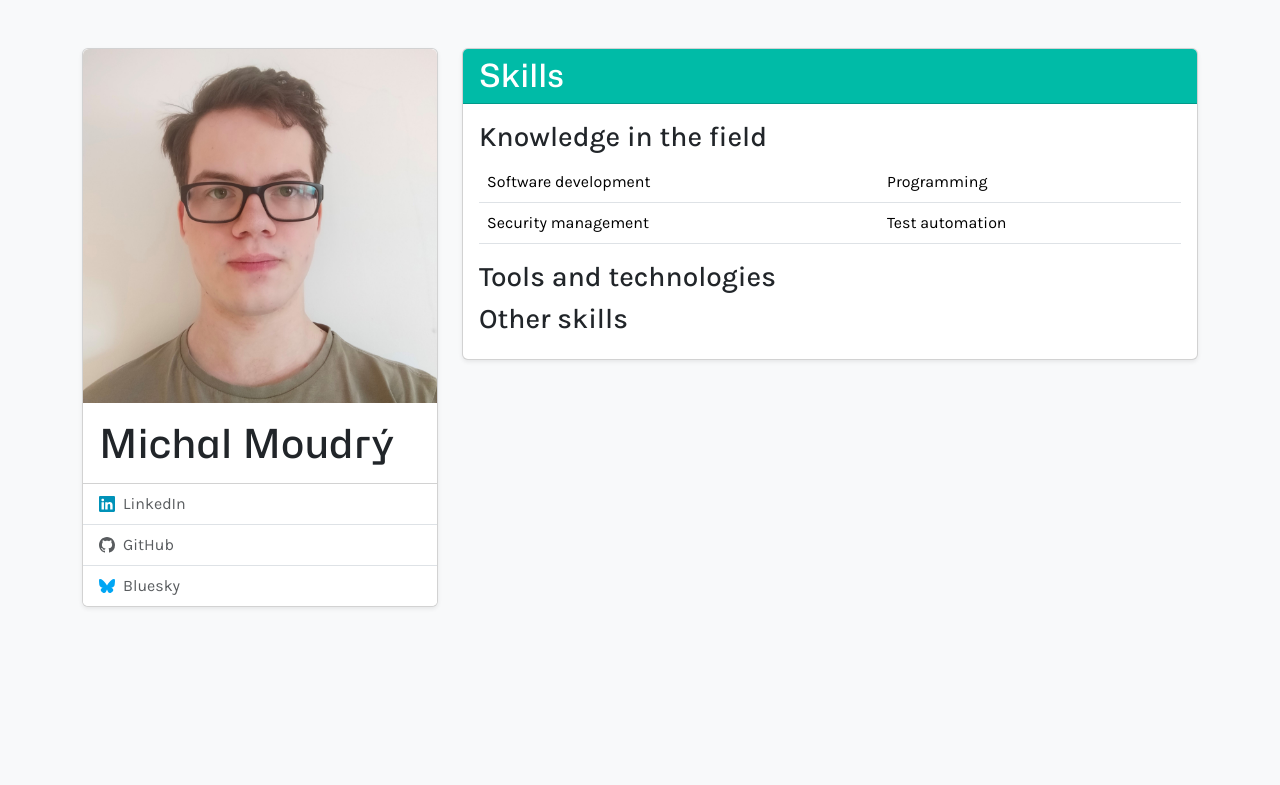
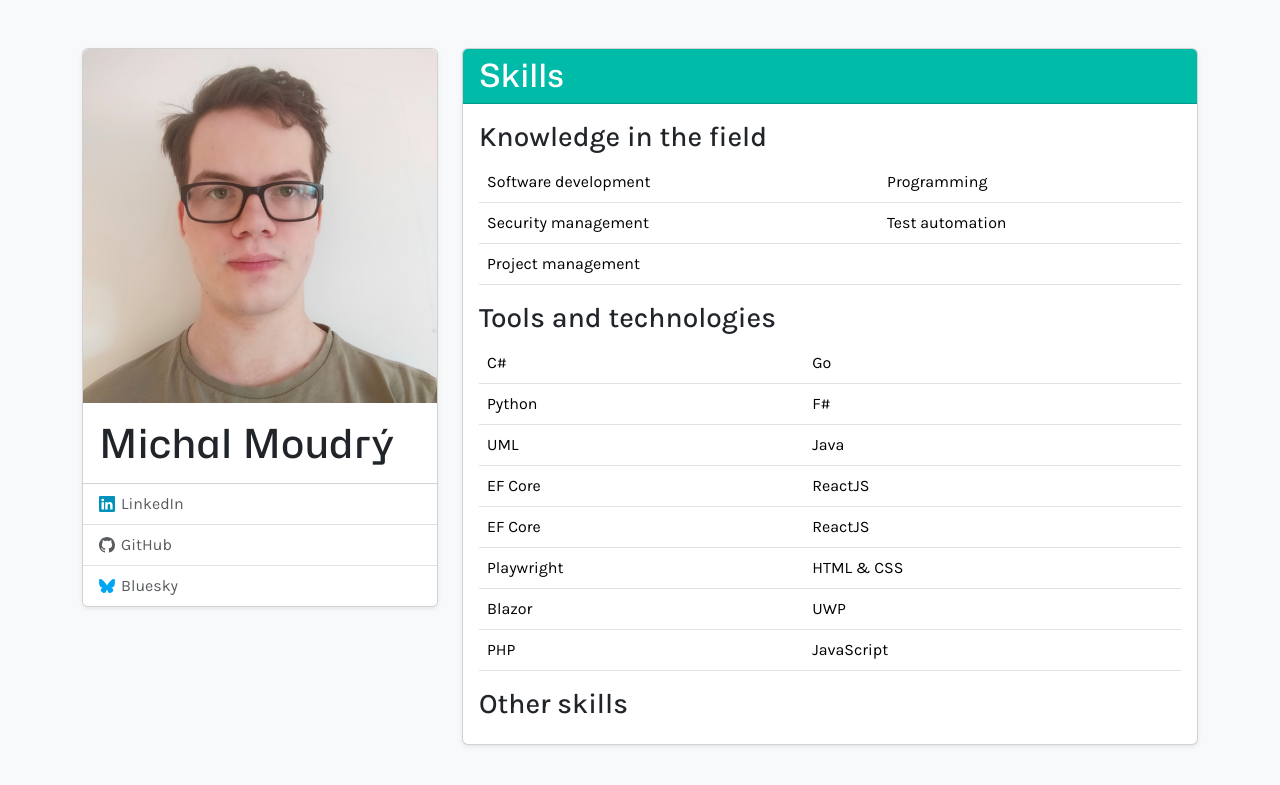
Before and after one commit to MichalMoudry/michalmoudry.github.io, a Jekyll site: the page built from skills/index.html, in a window 1280 px wide. Shown: the top 785 px of the page. Built offline with Jekyll 4.4.1, drawn with Linux system fonts in a browser that asks for light colours.

```diff
--- a/_layouts/default.html
+++ b/_layouts/default.html
@@ -20,29 +20,29 @@
                                 <a
                                     href="https://linkedin.com/in/michal-moudry/"
                                     title="LinkedIn"
-                                    class="list-group-item list-group-item-action d-flex align-items-center">
+                                    class="list-group-item list-group-item-action icon-link">
                                     <svg xmlns="http://www.w3.org/2000/svg" width="16" height="16" fill="currentColor" class="bi bi-linkedin" viewBox="0 0 16 16">
                                         <path d="M0 1.146C0 .513.526 0 1.175 0h13.65C15.474 0 16 .513 16 1.146v13.708c0 .633-.526 1.146-1.175 1.146H1.175C.526 16 0 15.487 0 14.854zm4.943 12.248V6.169H2.542v7.225zm-1.2-8.212c.837 0 1.358-.554 1.358-1.248-.015-.709-.52-1.248-1.342-1.248S2.4 3.226 2.4 3.934c0 .694.521 1.248 1.327 1.248zm4.908 8.212V9.359c0-.216.016-.432.08-.586.173-.431.568-.878 1.232-.878.869 0 1.216.662 1.216 1.634v3.865h2.401V9.25c0-2.22-1.184-3.252-2.764-3.252-1.274 0-1.845.7-2.165 1.193v.025h-.016l.016-.025V6.169h-2.4c.03.678 0 7.225 0 7.225z"/>
                                     </svg>
-                                    <span class="ms-2">LinkedIn</span>
+                                    LinkedIn
                                 </a>
                                 <a
                                     href="https://github.com/MichalMoudry"
                                     title="GitHub"
-                                    class="list-group-item list-group-item-action d-flex align-items-center">
+                                    class="list-group-item list-group-item-action icon-link">
                                     <svg xmlns="http://www.w3.org/2000/svg" width="16" height="16" fill="currentColor" class="bi bi-github" viewBox="0 0 16 16">
                                         <path d="M8 0C3.58 0 0 3.58 0 8c0 3.54 2.29 6.53 5.47 7.59.4.07.55-.17.55-.38 0-.19-.01-.82-.01-1.49-2.01.37-2.53-.49-2.69-.94-.09-.23-.48-.94-.82-1.13-.28-.15-.68-.52-.01-.53.63-.01 1.08.58 1.23.82.72 1.21 1.87.87 2.33.66.07-.52.28-.87.51-1.07-1.78-.2-3.64-.89-3.64-3.95 0-.87.31-1.59.82-2.15-.08-.2-.36-1.02.08-2.12 0 0 .67-.21 2.2.82.64-.18 1.32-.27 2-.27s1.36.09 2 .27c1.53-1.04 2.2-.82 2.2-.82.44 1.1.16 1.92.08 2.12.51.56.82 1.27.82 2.15 0 3.07-1.87 3.75-3.65 3.95.29.25.54.73.54 1.48 0 1.07-.01 1.93-.01 2.2 0 .21.15.46.55.38A8.01 8.01 0 0 0 16 8c0-4.42-3.58-8-8-8"/>
                                     </svg>
-                                    <span class="ms-2">GitHub</span>
+                                    GitHub
                                 </a>
                                 <a
                                     href="https://bsky.app/profile/michalmoudry.bsky.social"
                                     title="Bluesky"
-                                    class="list-group-item list-group-item-action d-flex align-items-center">
+                                    class="list-group-item list-group-item-action icon-link">
                                     <svg xmlns="http://www.w3.org/2000/svg" width="16" height="16" fill="currentColor" class="bi bi-bluesky" viewBox="0 0 16 16">
                                         <path d="M3.468 1.948C5.303 3.325 7.276 6.118 8 7.616c.725-1.498 2.698-4.29 4.532-5.668C13.855.955 16 .186 16 2.632c0 .489-.28 4.105-.444 4.692-.572 2.04-2.653 2.561-4.504 2.246 3.236.551 4.06 2.375 2.281 4.2-3.376 3.464-4.852-.87-5.23-1.98-.07-.204-.103-.3-.103-.218 0-.081-.033.014-.102.218-.379 1.11-1.855 5.444-5.231 1.98-1.778-1.825-.955-3.65 2.28-4.2-1.85.315-3.932-.205-4.503-2.246C.28 6.737 0 3.12 0 2.632 0 .186 2.145.955 3.468 1.948"/>
                                     </svg>
-                                    <span class="ms-2">Bluesky</span>
+                                    Bluesky
                                 </a>
                             </div>
                         </div>
--- a/skills/index.html
+++ b/skills/index.html
@@ -20,11 +20,53 @@
                         <td>Security management</td>
                         <td>Test automation</td>
                     </tr>
+                    <tr>
+                        <td colspan="2">Project management</td>
+                    </tr>
                 </tbody>
             </table>
         </div>
 
         <h3 class="card-title">Tools and technologies</h3>
+        <div class="table-responsive">
+            <table class="table">
+                <tbody>
+                    <tr>
+                        <td>C#</td>
+                        <td>Go</td>
+                    </tr>
+                    <tr>
+                        <td>Python</td>
+                        <td>F#</td>
+                    </tr>
+                    <tr>
+                        <td>UML</td>
+                        <td>Java</td>
+                    </tr>
+                    <tr>
+                        <td>EF Core</td>
+                        <td>ReactJS</td>
+                    </tr>
+                    <tr>
+                        <td>EF Core</td>
+                        <td>ReactJS</td>
+                    </tr>
+                    <tr>
+                        <td>Playwright</td>
+                        <td>HTML & CSS</td>
+                    </tr>
+                    <tr>
+                        <td>Blazor</td>
+                        <td>UWP</td>
+                    </tr>
+                    <tr>
+                        <td>PHP</td>
+                        <td>JavaScript</td>
+                    </tr>
+                </tbody>
+            </table>
+        </div>
+
         <h3 class="card-title">Other skills</h3>
     </div>
 </div>
```
Also changed, not shown: _includes/skills.html (+6 -2 lines).
